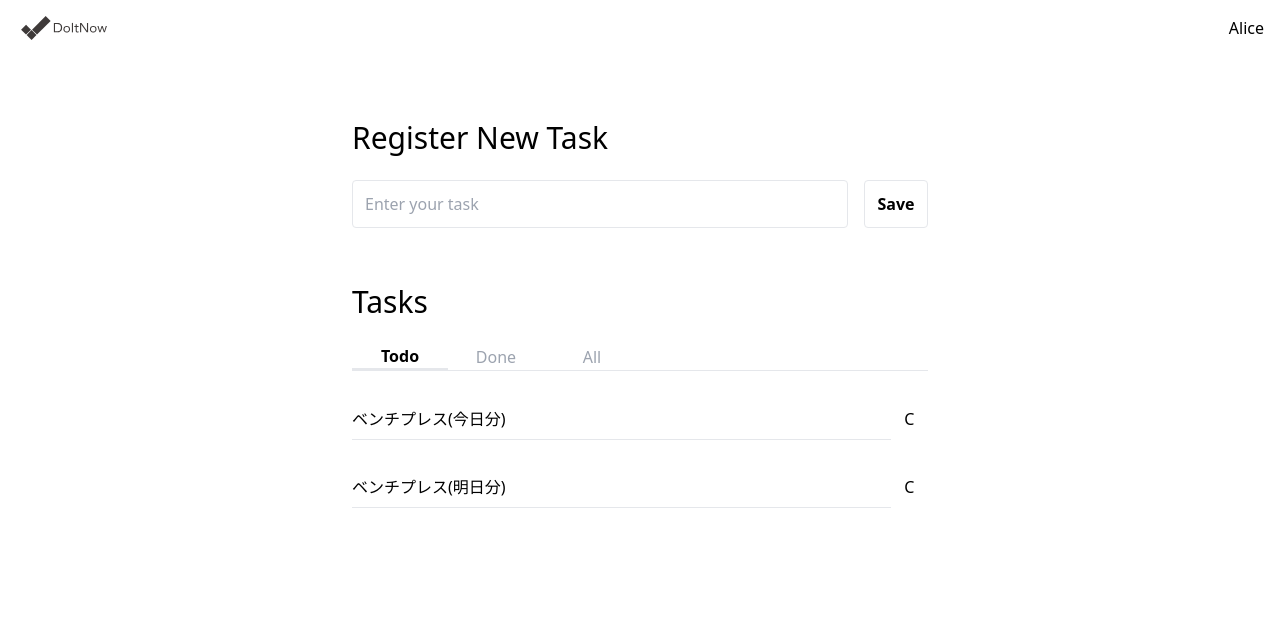
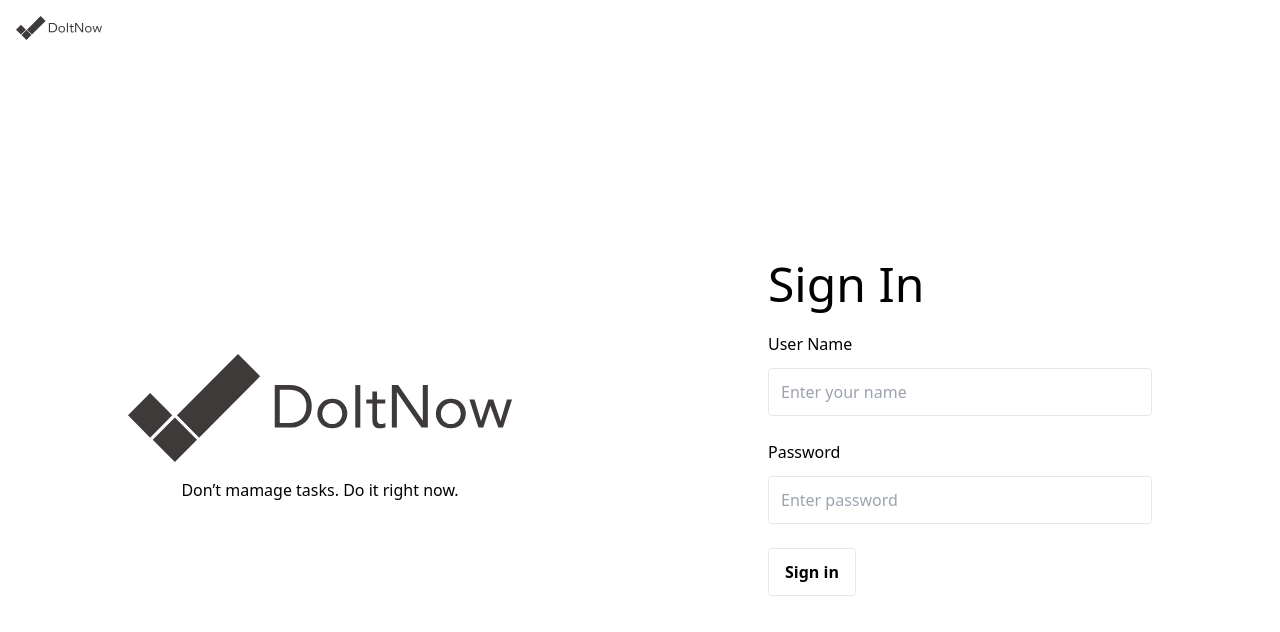
Before and after one commit to kiharito/todo-react, a React (Create React App) app: page / in a window 1280 px wide. Shown: the top 632 px of the page. Built offline with nearby package versions, Linux system fonts and the light colour scheme.

Commit message:
ログインページを仮実装 (#5)

```diff
--- /dev/null
+++ b/src/components/pages/login.tsx
@@ -0,0 +1,58 @@
+import { FormEvent, useState } from 'react';
+import logo from 'assets/images/todo-app-logo.svg';
+import { Button } from 'components/ui/button';
+import { Header } from "components/ui/header"
+import { TextField } from "components/ui/text_field";
+
+
+function LoginPageContent(): React.JSX.Element {
+  const [userName, setUserName] = useState("");
+  const [password, setPassword] = useState("");
+
+  function handleSubmit(event: FormEvent): void {
+    event.preventDefault();
+    console.log("Submit: ", userName, password);
+  }
+
+  return (
+    <div className="flex flex-1">
+      <div className="flex-1 flex items-center">
+        <div className='flex flex-col gap-4 w-96 mx-auto'>
+          <img src={logo} className="mx-auto" alt="logo" />
+          <p className="text-center">Don’t mamage tasks. Do it right now.</p>
+        </div>
+      </div>
+      <div className="flex-1 flex items-center">
+        <div className="w-96 mx-auto flex flex-col gap-6">
+          <h1 className="text-5xl">Sign In</h1>
+          <form className="flex flex-col gap-6" onSubmit={(e: FormEvent) => handleSubmit(e)}>
+            <dl className="flex flex-col gap-3">
+              <dt>User Name</dt>
+              <dd>
+                <TextField text={userName} onChange={setUserName} placeholder="Enter your name" />
+              </dd>
+            </dl>
+            <dl className="flex flex-col gap-3">
+              <dt>Password</dt>
+              <dd>
+                <TextField text={password} onChange={setPassword} placeholder="Enter password" />
+              </dd>
+            </dl>
+            <Button text='Sign in' />
+          </form>
+        </div>
+      </div>
+    </div>
+  );
+}
+
+export function LoginPage(): React.JSX.Element {
+  return (
+    <>
+      <div className="h-screen flex flex-col" >
+        <Header username="" />
+        <LoginPageContent />
+      </div>
+    </>
+  );
+}
--- a/src/components/ui/button.tsx
+++ b/src/components/ui/button.tsx
@@ -2,7 +2,7 @@ type ButtonProps = { text: string }
 export function Button(props: ButtonProps): React.JSX.Element {
   return (
     <button
-      className="w-16 box-border border border-solid rounded font-bold shrink-0"
+      className="w-fit h-12 box-border border border-solid rounded px-4 font-bold shrink-0"
       type='submit'
     >{props.text}</button>
   );
--- a/src/components/ui/header.tsx
+++ b/src/components/ui/header.tsx
@@ -3,7 +3,7 @@ import logo from 'assets/images/todo-app-logo.svg';
 export function Header({ username }: { username: string }): React.JSX.Element {
   return (
     <div className="flex justify-between h-14 items-center px-4">
-      <img src={logo} className="size-24 h-6" alt="logo" />
+      <img src={logo} className="h-6" alt="logo" />
       <p>{username}</p>
     </div>
   );
--- a/src/index.tsx
+++ b/src/index.tsx
@@ -2,12 +2,13 @@ import React from 'react';
 import ReactDOM from 'react-dom/client';
 import './index.css';
 import { TasksPage } from 'components/pages/tasks';
+import { LoginPage } from 'components/pages/login';
 
 const root = ReactDOM.createRoot(
   document.getElementById('root') as HTMLElement
 );
 root.render(
   <React.StrictMode>
-    <TasksPage />
+    <LoginPage />
   </React.StrictMode>
 );
```
